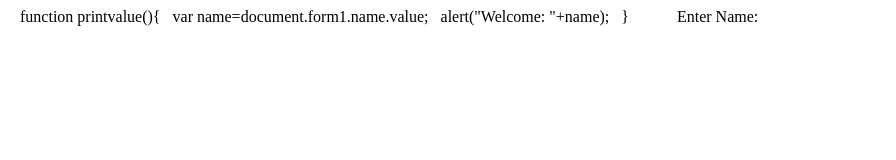
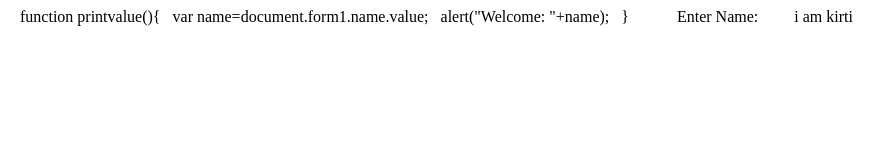
Before and after one commit to kirtii73/firsrt, a plain HTML site: page index.html in a window 1280 px wide. Shown: the whole page, without its empty margins (0-896 px from the left). Drawn offline with Linux system fonts and the light colour scheme.

Commit message:
Update index.html

```diff
--- a/index.html
+++ b/index.html
@@ -18,6 +18,6 @@
     </form>
 
 <body>
-
+    <p1>i am  kirti</p1>
 </body>
 </html>
```
